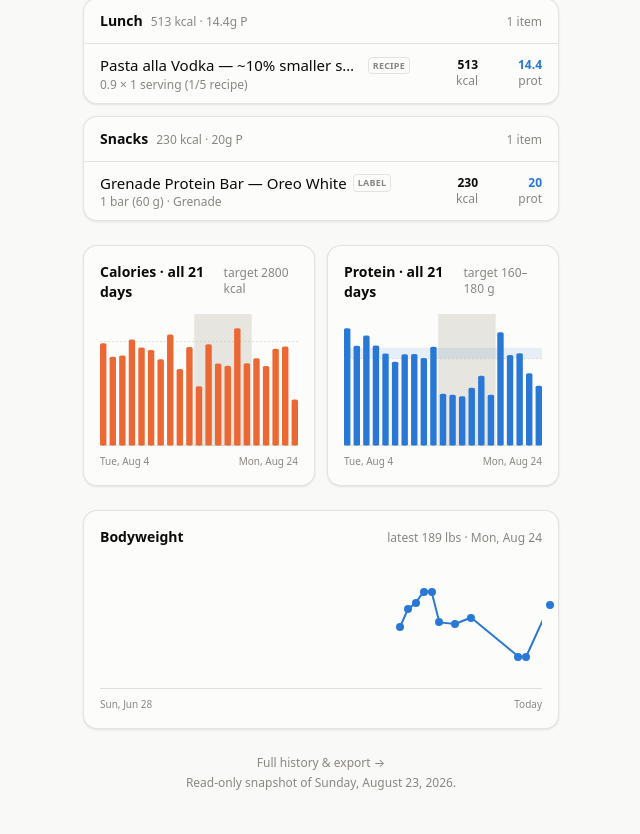
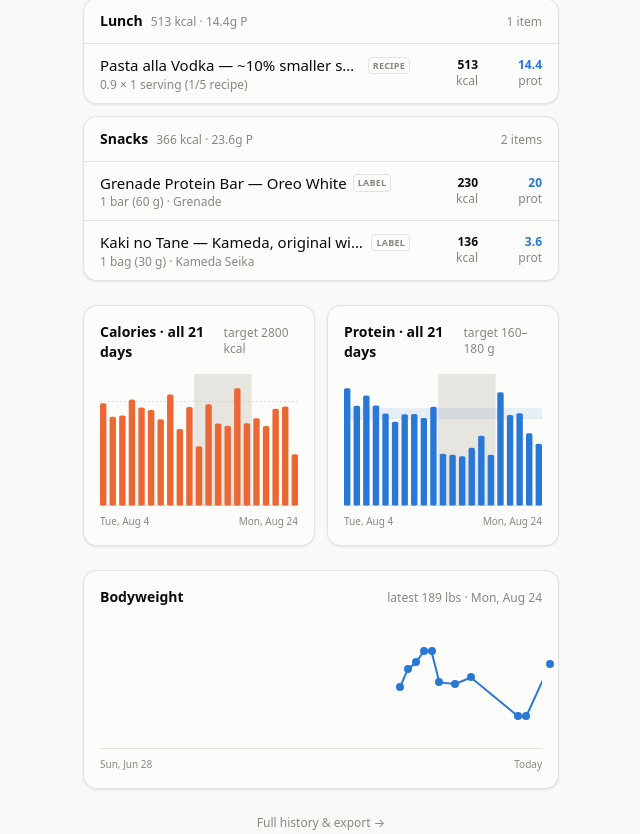
Before and after one commit to soldoutbudokan/Health, a Next.js app: page /Health/ in a window 1280 px wide. Shown: the part 1263-2097 px from the top of the page, without its empty margins (69-709 px from the left). Built offline with nearby package versions, Linux system fonts and the light colour scheme.

Commit message:
Log the Aug 24 kaki no tane and catalog the Kameda bag

```diff
--- a/src/data/staples.ts
+++ b/src/data/staples.ts
@@ -60,6 +60,18 @@ export const PACKAGED_FOODS: Food[] = [
     },
     note: "Grenade's published figures for the 60 g Oreo White bar (230 kcal, 20 g protein, 2 g sugars). Third-party databases list this anywhere from 210–250 kcal, so check your wrapper if you want it exact. Sodium is the softest figure here: Grenade's UK panel gives salt, not sodium, and the bars cluster around 0.7–0.8 g salt — divided by 2.5 that is 280–320 mg, so 300 mg is the middle of a converted range rather than a number read off a panel. Check the wrapper if sodium is what you are watching.",
     tags: ["bar", "protein bar", "snack", "grenade", "oreo"],
+  },
+  {
+    id: "pkg-kameda-kakinotane",
+    name: "Kaki no Tane",
+    variant: "Kameda, original with peanuts",
+    brand: "Kameda Seika",
+    source: "packaged",
+    per: "1 bag (30 g)",
+    gramsPerServing: 30,
+    macros: { calories: 136, protein: 3.6, carbs: 20.9, fat: 4.2, fiber: 1, sodium: 150 },
+    note: "Kameda Seika's published panel for the 180 g six-bag pack, per 30 g bag: 136 kcal, 3.6 g protein, 4.2 g fat, 20.9 g carbs, 0.38 g salt. Atwater reproduces the 136 exactly, which is the panel's own arithmetic rather than a coincidence. Sodium is converted from that Japanese salt-equivalent line (0.38 / 2.54), so it carries that rounding and nothing worse. Fibre is not on the panel and the 1 g is estimated from the mix \u2014 roughly 7 parts soy-glazed rice cracker to 3 parts peanut, the peanuts carrying nearly all of it, so read it as \u00b10.5 g; sugars are not broken out and there is no basis to estimate them, so that line stays blank. The panel came from Kameda's published figures via search rather than the wrapper in hand, and the multipack ships in several sizes \u2014 check the bag weight if the pack is not the 180 g one.",
+    tags: ["kaki no tane", "rice cracker", "arare", "peanut", "kameda", "japanese", "snack"],
   },
   {
     id: "pkg-gatorade-caramel-bar",
```
Also changed, not shown: data/log.csv.
